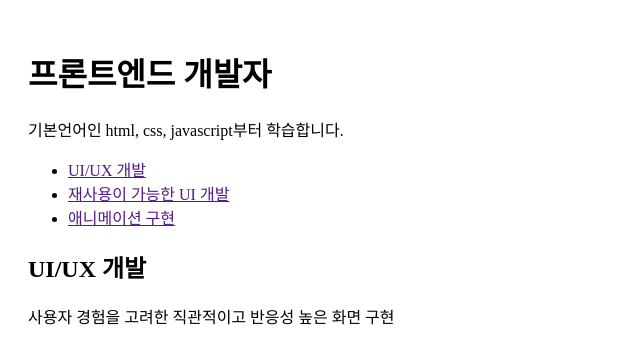
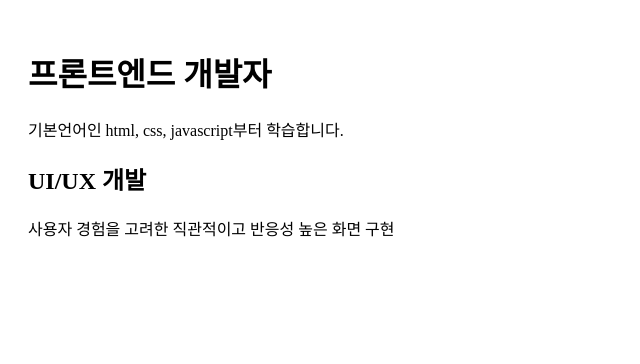
Before and after one commit to bohem026/note-react-reactbasic, a React (Vite) app: page / in a window 1280 px wide. Shown: the top 364 px of the page, without its empty margins (0-640 px from the left). Built offline with nearby package versions, Linux system fonts and the light colour scheme.

Commit message:
feat: first commit

```diff
--- a/src/App.jsx
+++ b/src/App.jsx
@@ -1,18 +1,24 @@
-import "./App.css";
-import Myheader from "./components/Myheader";
-import Nav from "./components/Nav";
-import MyArticle from "./components/MyArticle";
+import './App.css';
+import Myheader from './components/Myheader';
+import Nav from './components/Nav';
+import MyArticle from './components/MyArticle';
+import { useState } from 'react';
 
 function App() {
+  const [subject, setSubject] = useState({
+    title: '프론트엔드 개발자',
+    desc: '기본언어인 html, css, javascript부터 학습합니다.',
+  });
+  const [content, setContent] = useState([
+    { id: 1, title: 'UI/UX 개발', desc: '사용자 경험을 고려한 직관적이고 반응성 높은 화면 구현' },
+    { id: 2, title: '재사용이 가능한 UI 개발', desc: '컴포넌트 기반으로 동일한 UI를 효율적으로 재사용 가능' },
+    { id: 3, title: '애니메이션 구현', desc: '상태 변화에 따른 자연스럽고 동적인 화면 효과 구현' },
+  ]);
   return (
     <>
-      <Myheader />
-      <Nav />
-      <MyArticle
-        title="UI/UX 개발"
-        desc="사용자 경험을 고려한 직관적이고 반응성 높은 화면 구현
-"
-      />
+      <Myheader title={subject.title} desc={subject.desc} />
+      <Nav data={content} />
+      <MyArticle title="UI/UX 개발" desc="사용자 경험을 고려한 직관적이고 반응성 높은 화면 구현" />
     </>
   );
 }
--- a/src/components/Myheader.jsx
+++ b/src/components/Myheader.jsx
@@ -1,5 +1,5 @@
 //Myheader 컴포넌트
-function Myheader() {
+function Myheader({ title, desc }) {
   return (
     <header>
       <h1 className="logo">프론트엔드 개발자</h1>
--- a/src/components/Nav.jsx
+++ b/src/components/Nav.jsx
@@ -1,18 +1,11 @@
 //Nav 컴포넌트
 function Nav() {
+  const lists = [];
+  // list에 출력할 코드 생성
+
   return (
     <nav>
-      <ul>
-        <li>
-          <a href="">UI/UX 개발</a>
-        </li>
-        <li>
-          <a href="">재사용이 가능한 UI 개발</a>
-        </li>
-        <li>
-          <a href="">애니메이션 구현</a>
-        </li>
-      </ul>
+      <ul>{lists}</ul>
     </nav>
   );
 }
```
